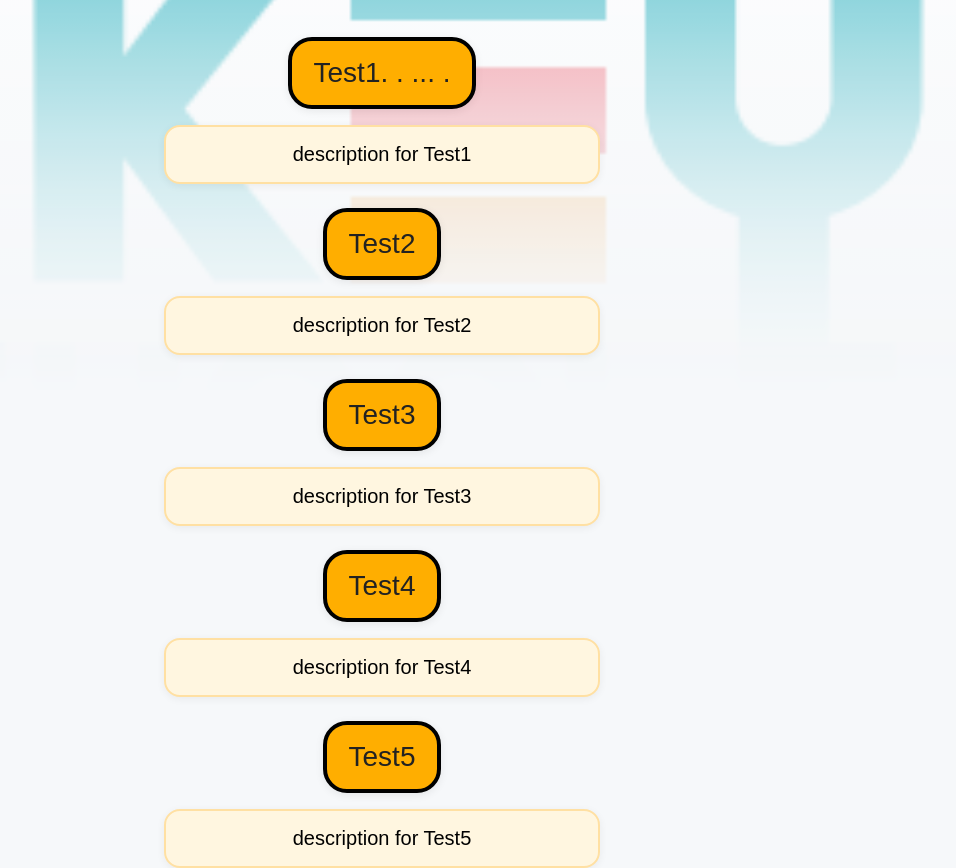
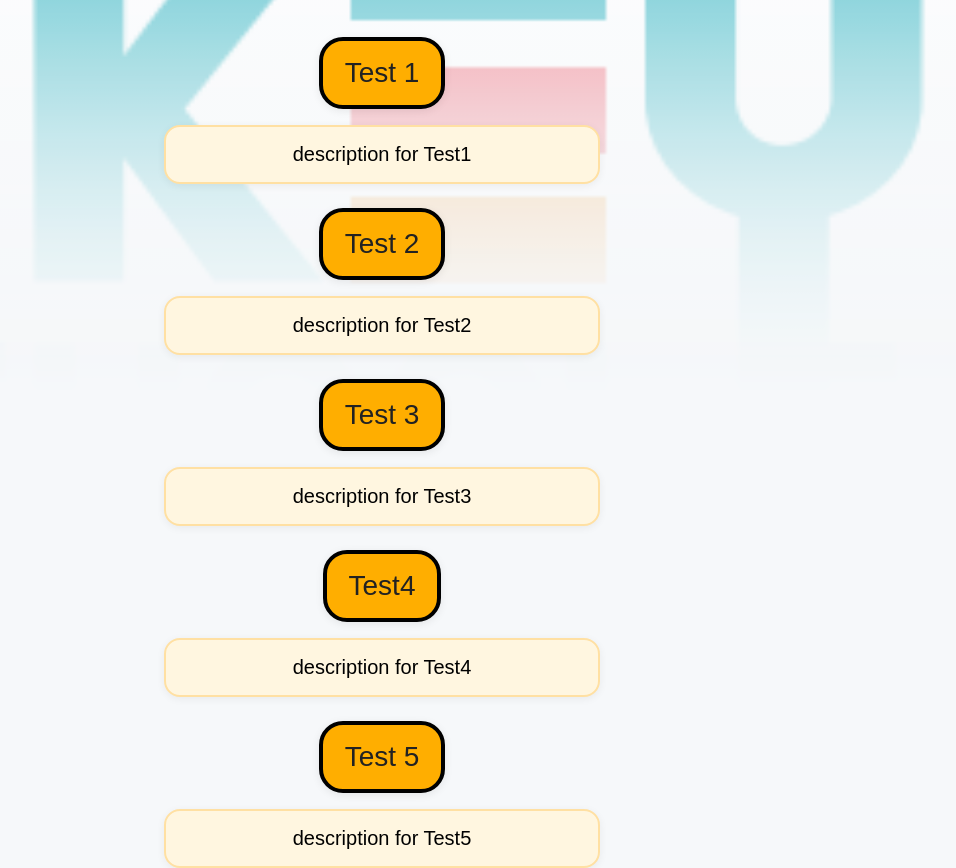
Before and after one commit to Danpsyper/Newslog, a plain HTML site: page index.html in a window 1280 px wide. Shown: the part 192-1060 px from the top of the page, without its empty margins (258-1214 px from the left). Drawn offline with Linux system fonts and the light colour scheme.

Commit message:
minor change

```diff
--- a/index.html
+++ b/index.html
@@ -126,17 +126,17 @@ a {
     </script>
 
     <a class="button" href="News1.html">
-        <button>Test1. . ... .</button>
+        <button>Test 1</button>
     </a>
     <p>description for Test1</p>
 
     <a class="button" href="News2.html">
-        <button>Test2</button>
+        <button>Test 2</button>
     </a>
     <p>description for Test2</p>
 
     <a class="button" href="News3.html">
-        <button>Test3</button>
+        <button>Test 3</button>
     </a>
     <p>description for Test3</p>
 
@@ -146,7 +146,7 @@ a {
     <p>description for Test4</p>
 
     <a href="News5.html">
-        <button>Test5</button>
+        <button>Test 5</button>
     </a>
     <p>description for Test5</p>
   </div>
```
